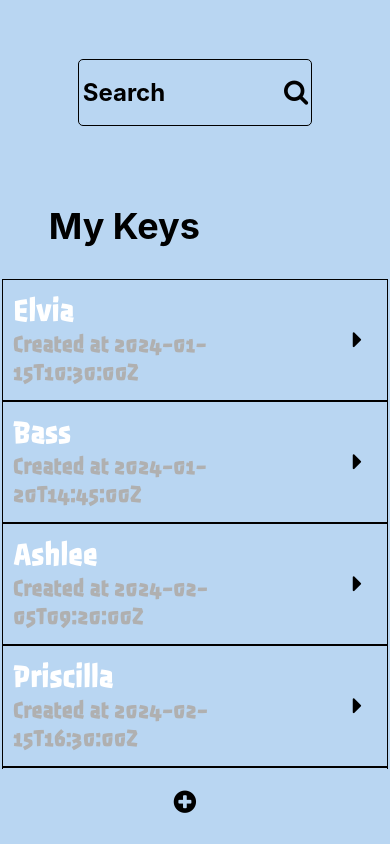
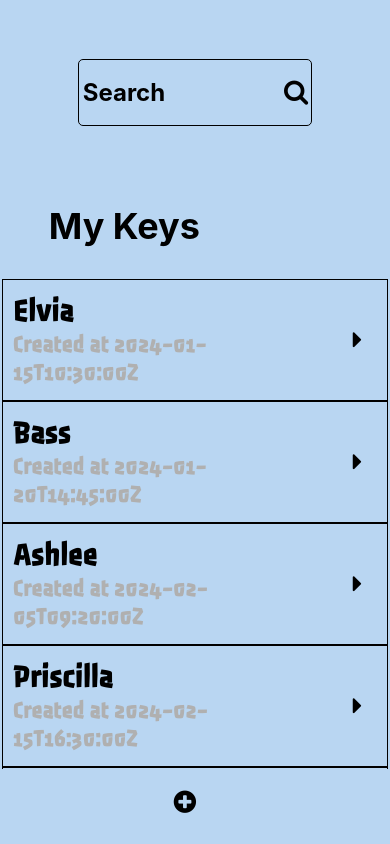
Before and after one commit to lusgaoliveira/key-in-hand, a React Native app: screen /Home in a window 390 px wide. Built offline with nearby package versions, Linux system fonts and the light colour scheme.

Commit message:
refactor: change some css proprities

```diff
--- a/theme.ts
+++ b/theme.ts
@@ -2,7 +2,7 @@ export const theme = {
     light: {
         background: "#B9D6F2",
         placeholder: "#B0B0B0",
-        text: "#FFFFFF",
+        text: "black",
         moveForward: "#061A40",
         stepBack: "#0353A4",
     },
```
